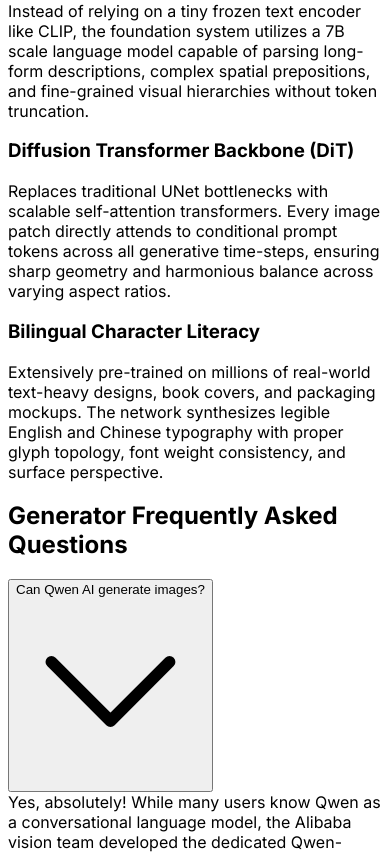
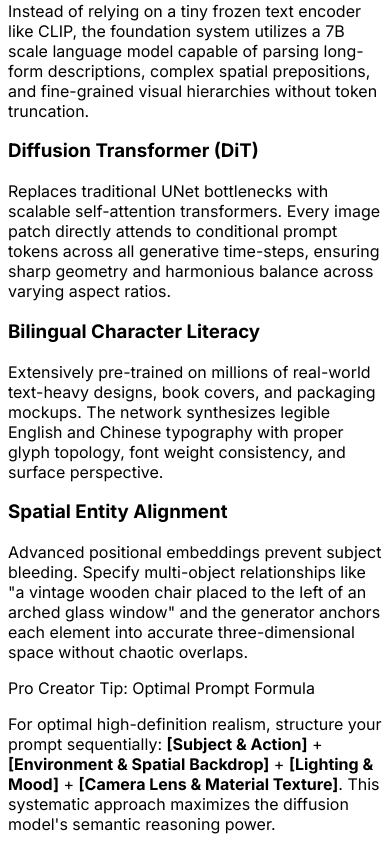
Before and after one commit to bshx2024/qwenimage-editor, a Next.js app: page /en/generator in a window 390 px wide. Shown: the part 8320-9173 px from the top of the page. Built offline with nearby package versions, Linux system fonts and the light colour scheme; no server answers.

Commit message:
feat(seo): reach 1250+ words on generator page by adding spatial alignment card and prompt formula tip

```diff
--- a/src/app/[locale]/generator/GeneratorPageComponent.tsx
+++ b/src/app/[locale]/generator/GeneratorPageComponent.tsx
@@ -660,9 +660,9 @@
               </p>
             </div>
 
-            <div className="grid grid-cols-1 md:grid-cols-3 gap-8">
-              <div className="rounded-2xl border border-slate-800 bg-slate-900/40 p-7 space-y-3">
-                <h3 className="text-lg font-bold text-white flex items-center gap-2">
+            <div className="grid grid-cols-1 md:grid-cols-2 lg:grid-cols-4 gap-6">
+              <div className="rounded-2xl border border-slate-800 bg-slate-900/40 p-6 space-y-3">
+                <h3 className="text-base font-bold text-white flex items-center gap-2">
                   <span className="w-2.5 h-2.5 rounded-full bg-indigo-400 inline-block"></span>
                   Native Multimodal Tokenizer
                 </h3>
@@ -671,24 +671,48 @@
                 </p>
               </div>
 
-              <div className="rounded-2xl border border-slate-800 bg-slate-900/40 p-7 space-y-3">
-                <h3 className="text-lg font-bold text-white flex items-center gap-2">
+              <div className="rounded-2xl border border-slate-800 bg-slate-900/40 p-6 space-y-3">
+                <h3 className="text-base font-bold text-white flex items-center gap-2">
                   <span className="w-2.5 h-2.5 rounded-full bg-purple-400 inline-block"></span>
-                  Diffusion Transformer Backbone (DiT)
+                  Diffusion Transformer (DiT)
                 </h3>
                 <p className="text-xs text-slate-400 leading-relaxed">
                   Replaces traditional UNet bottlenecks with scalable self-attention transformers. Every image patch directly attends to conditional prompt tokens across all generative time-steps, ensuring sharp geometry and harmonious balance across varying aspect ratios.
                 </p>
               </div>
 
-              <div className="rounded-2xl border border-slate-800 bg-slate-900/40 p-7 space-y-3">
-                <h3 className="text-lg font-bold text-white flex items-center gap-2">
+              <div className="rounded-2xl border border-slate-800 bg-slate-900/40 p-6 space-y-3">
+                <h3 className="text-base font-bold text-white flex items-center gap-2">
                   <span className="w-2.5 h-2.5 rounded-full bg-pink-400 inline-block"></span>
                   Bilingual Character Literacy
                 </h3>
                 <p className="text-xs text-slate-400 leading-relaxed">
                   Extensively pre-trained on millions of real-world text-heavy designs, book covers, and packaging mockups. The network synthesizes legible English and Chinese typography with proper glyph topology, font weight consistency, and surface perspective.
                 </p>
+              </div>
+
+              <div className="rounded-2xl border border-slate-800 bg-slate-900/40 p-6 space-y-3">
+                <h3 className="text-base font-bold text-white flex items-center gap-2">
+                  <span className="w-2.5 h-2.5 rounded-full bg-cyan-400 inline-block"></span>
+                  Spatial Entity Alignment
+                </h3>
+                <p className="text-xs text-slate-400 leading-relaxed">
+                  Advanced positional embeddings prevent subject bleeding. Specify multi-object relationships like &quot;a vintage wooden chair placed to the left of an arched glass window&quot; and the generator anchors each element into accurate three-dimensional space without chaotic overlaps.
+                </p>
+              </div>
+            </div>
+
+            {/* Pro-Tips Banner */}
+            <div className="mt-10 rounded-2xl border border-indigo-500/30 bg-gradient-to-r from-indigo-950/40 via-purple-950/30 to-slate-900/60 p-6">
+              <div className="flex flex-col sm:flex-row items-start sm:items-center justify-between gap-4">
+                <div className="space-y-1">
+                  <span className="text-xs font-bold uppercase tracking-wider text-indigo-400">
+                    Pro Creator Tip: Optimal Prompt Formula
+                  </span>
+                  <p className="text-xs text-slate-300 leading-relaxed max-w-2xl">
+                    For optimal high-definition realism, structure your prompt sequentially: <strong>[Subject & Action]</strong> + <strong>[Environment & Spatial Backdrop]</strong> + <strong>[Lighting & Mood]</strong> + <strong>[Camera Lens & Material Texture]</strong>. This systematic approach maximizes the diffusion model&apos;s semantic reasoning power.
+                  </p>
+                </div>
               </div>
             </div>
           </div>
```
